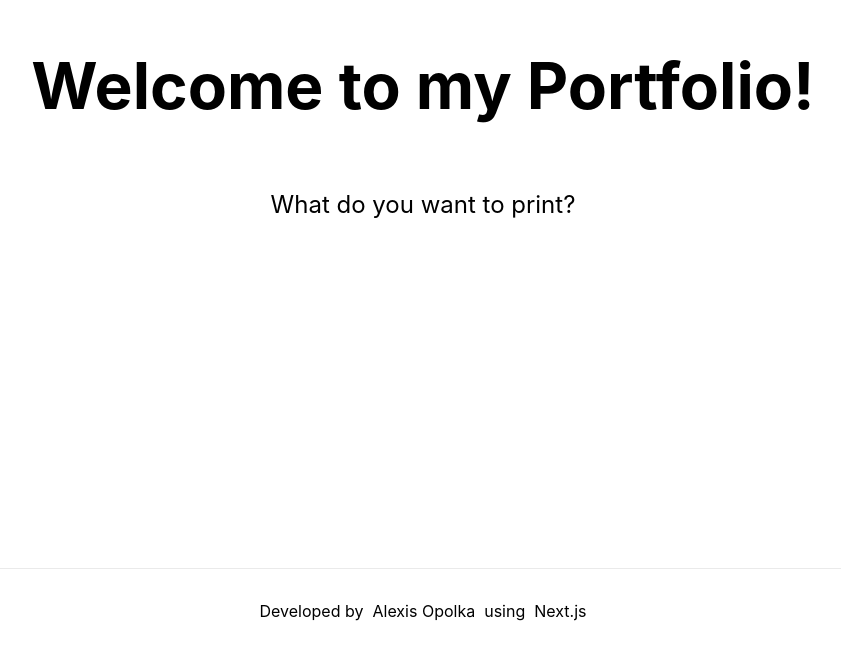
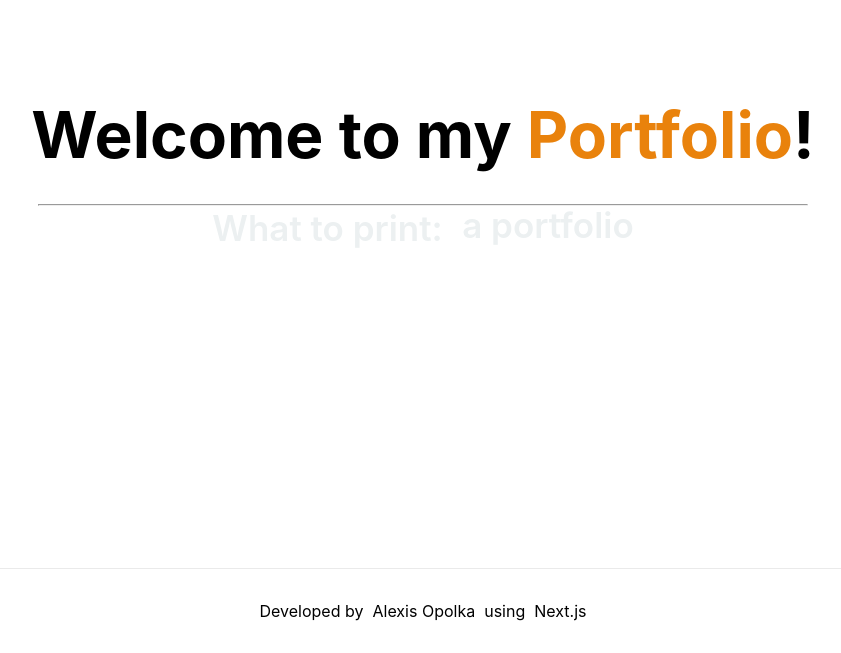
Before and after one commit to alexis-opolka/alexis-opolka.github.io, a Next.js app: page / in a window 1280 px wide. Shown: the part 232-885 px from the top of the page, without its empty margins (217-1058 px from the left). Built offline with nearby package versions, Linux system fonts and the light colour scheme.

Commit message:
Add homepage functionality + style (SASS)

```diff
--- a/pages/index.tsx
+++ b/pages/index.tsx
@@ -1,6 +1,7 @@
 import Head from 'next/head'
 import Image from 'next/image'
 import styles from '../styles/Home.module.css'
+import animations from '../styles/animations.module.css'
 
 
 export default function Home() {
@@ -12,14 +13,26 @@ export default function Home() {
         <link rel="icon" href="/favicon.ico" />
       </Head>
 
-      <main className={styles.main}>
+      <main id={animations.content} className={styles.main}>
         <h1 className={styles.title}>
-          Welcome to my Portfolio!
+          Welcome to my <a id={animations.homeLink} href="./about">Portfolio</a>!
+          <hr id={animations.homeBar} />
         </h1>
 
-        <p className={styles.description}>
-          What do you want to print?
-        </p>
+        <div className={styles.description && animations.content}>
+          <div className={animations.content__container}>
+            <p className={animations.content__container__text}>
+              What to print:
+            </p>
+
+            <ul className={animations.content__container__list}>
+              <li className={animations.content__container__list__item}>a life</li>
+              <li className={animations.content__container__list__item}>a student</li>
+              <li className={animations.content__container__list__item}>a career</li>
+              <li className={animations.content__container__list__item}>a portfolio</li>
+            </ul>
+          </div>
+        </div>
       </main>
 
       <footer className={styles.footer}>
--- a/styles/Home.module.css
+++ b/styles/Home.module.css
@@ -1,3 +1,4 @@
+
 .container {
   padding: 0 2rem;
 }
@@ -26,17 +27,6 @@
   justify-content: center;
   align-items: center;
   flex-grow: 1;
-}
-
-.title a {
-  color: #0070f3;
-  text-decoration: none;
-}
-
-.title a:hover,
-.title a:focus,
-.title a:active {
-  text-decoration: underline;
 }
 
 .title {
--- /dev/null
+++ b/styles/animations.module.css
@@ -0,0 +1,137 @@
+#homeBar {
+  color: rgb(233, 130, 12);
+  position: relative;
+  -webkit-animation-name: slidein;
+          animation-name: slidein;
+  -webkit-animation-duration: 3s;
+          animation-duration: 3s;
+  -webkit-animation-iteration-count: infinite;
+          animation-iteration-count: infinite;
+}
+
+#homeLink {
+  color: rgb(233, 130, 12);
+}
+
+#content a {
+  text-decoration: none;
+}
+#content a:after {
+  content: "";
+  position: absolute;
+  bottom: 0;
+  left: 0;
+  width: 0%;
+  border-bottom: 3px solid rgb(233, 130, 12);
+  border-radius: 5px;
+  transition: 0.4s;
+  -webkit-border-radius: 5px;
+  -moz-border-radius: 5px;
+  -ms-border-radius: 5px;
+  -o-border-radius: 5px;
+}
+#content a:hover:after {
+  width: 100%;
+}
+
+@-webkit-keyframes slidein {
+  from {
+    width: 0%;
+  }
+  to {
+    width: 100%;
+  }
+}
+
+@keyframes slidein {
+  from {
+    width: 0%;
+  }
+  to {
+    width: 100%;
+  }
+}
+/*
+
+Animation on Text rolling
+
+*/
+.content {
+  position: absolute;
+  top: 65%;
+  left: 50%;
+  transform: translate(-50%, -50%);
+  height: 160px;
+  overflow: hidden;
+  font-size: 35px;
+  line-height: 40px;
+  color: #ecf0f1;
+}
+.content__container {
+  font-weight: 600;
+  overflow: hidden;
+  height: 40px;
+  padding: 0 40px;
+}
+.content__container__text {
+  display: inline;
+  float: left;
+  margin: 0;
+}
+.content__container__list {
+  margin-top: 0;
+  padding-left: 250px;
+  text-align: left;
+  list-style: none;
+  -webkit-animation-name: change;
+  -webkit-animation-duration: 10s;
+  -webkit-animation-iteration-count: infinite;
+  animation-name: change;
+  animation-duration: 10s;
+  animation-iteration-count: infinite;
+}
+.content__container__list__item {
+  line-height: 35px;
+  margin: 0;
+}
+
+@-webkit-keyframes change {
+  0%, 12.66%, 100% {
+    transform: translate3d(0, 0, 0);
+  }
+  16.66%, 29.32% {
+    transform: translate3d(0, -25%, 0);
+  }
+  33.32%, 45.98% {
+    transform: translate3d(0, -50%, 0);
+  }
+  49.98%, 62.64% {
+    transform: translate3d(0, -75%, 0);
+  }
+  66.64%, 79.3% {
+    transform: translate3d(0, -50%, 0);
+  }
+  83.3%, 95.96% {
+    transform: translate3d(0, -25%, 0);
+  }
+}
+@keyframes change {
+  0%, 12.66%, 100% {
+    transform: translate3d(0, 0, 0);
+  }
+  16.66%, 29.32% {
+    transform: translate3d(0, -25%, 0);
+  }
+  33.32%, 45.98% {
+    transform: translate3d(0, -50%, 0);
+  }
+  49.98%, 62.64% {
+    transform: translate3d(0, -75%, 0);
+  }
+  66.64%, 79.3% {
+    transform: translate3d(0, -50%, 0);
+  }
+  83.3%, 95.96% {
+    transform: translate3d(0, -25%, 0);
+  }
+}/*# sourceMappingURL=animations.module.css.map */
--- /dev/null
+++ b/styles/animations.module.scss
@@ -0,0 +1,255 @@
+$mainLinkColor: rgb(233, 130, 12);
+
+#homeBar {
+  color: $mainLinkColor;
+  position: relative;
+  animation-name: slidein;
+  animation-duration: 3s;
+  animation-iteration-count: infinite;
+}
+#homeLink {
+  color: $mainLinkColor;
+}
+#content a {
+  text-decoration: none;
+
+  &:after {
+  content: '';
+  position: absolute;
+  bottom: 0;
+  left: 0;
+  width: 0%;
+  border-bottom: 3px solid $mainLinkColor;
+  border-radius: 5px;
+  transition: 0.4s;
+  -webkit-border-radius: 5px;
+  -moz-border-radius: 5px;
+  -ms-border-radius: 5px;
+  -o-border-radius: 5px;
+  }
+  &:hover:after {
+    width: 100%;
+  }
+}
+
+
+@keyframes slidein {
+  from {
+    width: 0%;
+  }
+  to {
+    width: 100%;
+  }
+}
+
+/*
+
+Animation on Text rolling
+
+*/
+
+
+
+.content {
+  position: absolute;
+  top: 65%;
+  left: 50%;
+  transform: translate(-50%, -50%);
+  height: 160px;
+  overflow: hidden;
+
+  font-size: 35px;
+  line-height: 40px;
+  color: #ecf0f1;
+
+  &__container {
+    font-weight: 600;
+    overflow: hidden;
+    height: 40px;
+    padding: 0 40px;
+
+    &__text {
+      display: inline;
+      float: left;
+      margin: 0;
+    }
+
+    &__list {
+      margin-top: 0;
+      padding-left: 250px;
+      text-align: left;
+      list-style: none;
+
+      -webkit-animation-name: change;
+      -webkit-animation-duration: 10s;
+      -webkit-animation-iteration-count: infinite;
+      animation-name: change;
+      animation-duration: 10s;
+      animation-iteration-count: infinite;
+
+      &__item {
+        line-height: 35px;
+        margin: 0;
+      }
+    }
+  }
+}
+
+@-webkit-keyframes change {
+
+  0%,
+  12.66%,
+  100% {
+    transform: translate3d(0, 0, 0);
+  }
+
+  16.66%,
+  29.32% {
+    transform: translate3d(0, -25%, 0);
+  }
+
+  33.32%,
+  45.98% {
+    transform: translate3d(0, -50%, 0);
+  }
+
+  49.98%,
+  62.64% {
+    transform: translate3d(0, -75%, 0);
+  }
+
+  66.64%,
+  79.3% {
+    transform: translate3d(0, -50%, 0);
+  }
+
+  83.3%,
+  95.96% {
+    transform: translate3d(0, -25%, 0);
+  }
+}
+
+@-o-keyframes change {
+
+  0%,
+  12.66%,
+  100% { /* 12.66% of difference */
+    transform: translate3d(0, 0, 0);
+    -webkit-transform: translate3d(0, 0, 0);
+    -moz-transform: translate3d(0, 0, 0);
+    -ms-transform: translate3d(0, 0, 0);
+    -o-transform: translate3d(0, 0, 0);  }
+
+  16.66%,
+  29.32% { /*12.66% of difference*/
+    transform: translate3d(0, -25%, 0);
+    -webkit-transform: translate3d(0, -25%, 0);
+    -moz-transform: translate3d(0, -25%, 0);
+    -ms-transform: translate3d(0, -25%, 0);
+    -o-transform: translate3d(0, -25%, 0);
+  }
+
+  33.32%,
+  45.98% { /* 12.66% of difference */
+    transform: translate3d(0, -50%, 0);
+    -webkit-transform: translate3d(0, -50%, 0);
+    -moz-transform: translate3d(0, -50%, 0);
+    -ms-transform: translate3d(0, -50%, 0);
+    -o-transform: translate3d(0, -50%, 0);
+  }
+
+  49.98%,
+  62.64% { /*12.96% of difference*/
+    transform: translate3d(0, -75%, 0);
+    -webkit-transform: translate3d(0, -75%, 0);
+    -moz-transform: translate3d(0, -75%, 0);
+    -ms-transform: translate3d(0, -75%, 0);
+    -o-transform: translate3d(0, -75%, 0);
+  }
+
+  66.64%,
+  79.3% { /* 12.9% of difference */
+    transform: translate3d(0, -50%, 0);
+    -webkit-transform: translate3d(0, -50%, 0);
+    -moz-transform: translate3d(0, -50%, 0);
+    -ms-transform: translate3d(0, -50%, 0);
+    -o-transform: translate3d(0, -50%, 0);
+  }
+
+  83.3%,
+  95.96% { /*12.66% of difference*/
+    transform: translate3d(0, -25%, 0);
+    -webkit-transform: translate3d(0, -25%, 0);
+    -moz-transform: translate3d(0, -25%, 0);
+    -ms-transform: translate3d(0, -25%, 0);
+    -o-transform: translate3d(0, -25%, 0);
+  }
+}
+
+@-moz-keyframes change {
+
+  0%,
+  12.66%,
+  100% {
+    transform: translate3d(0, 0, 0);
+  }
+
+  16.66%,
+  29.32% {
+    transform: translate3d(0, -25%, 0);
+  }
+
+  33.32%,
+  45.98% {
+    transform: translate3d(0, -50%, 0);
+  }
+
+  49.98%,
+  62.64% {
+    transform: translate3d(0, -75%, 0);
+  }
+
+  66.64%,
+  79.3% {
+    transform: translate3d(0, -50%, 0);
+  }
+
+  83.3%,
+  95.96% {
+    transform: translate3d(0, -25%, 0);
+  }
+}
+
+@keyframes change {
+
+  0%,
+  12.66%,
+  100% {
+    transform: translate3d(0, 0, 0);
+  }
+
+  16.66%,
+  29.32% {
+    transform: translate3d(0, -25%, 0);
+  }
+
+  33.32%,
+  45.98% {
+    transform: translate3d(0, -50%, 0);
+  }
+
+  49.98%,
+  62.64% {
+    transform: translate3d(0, -75%, 0);
+  }
+
+  66.64%,
+  79.3% {
+    transform: translate3d(0, -50%, 0);
+  }
+
+  83.3%,
+  95.96% {
+    transform: translate3d(0, -25%, 0);
+  }
+}
```
Also changed, not shown: 1 other file (tests, documents, lock files or other folders).
